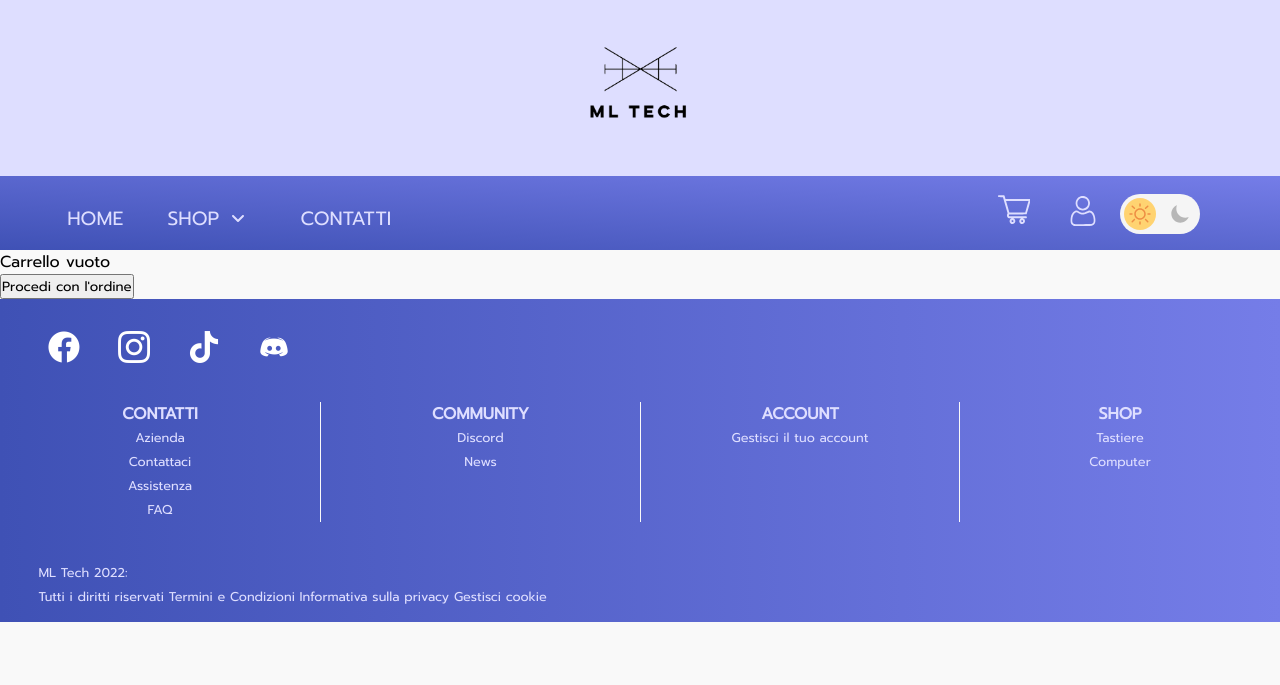
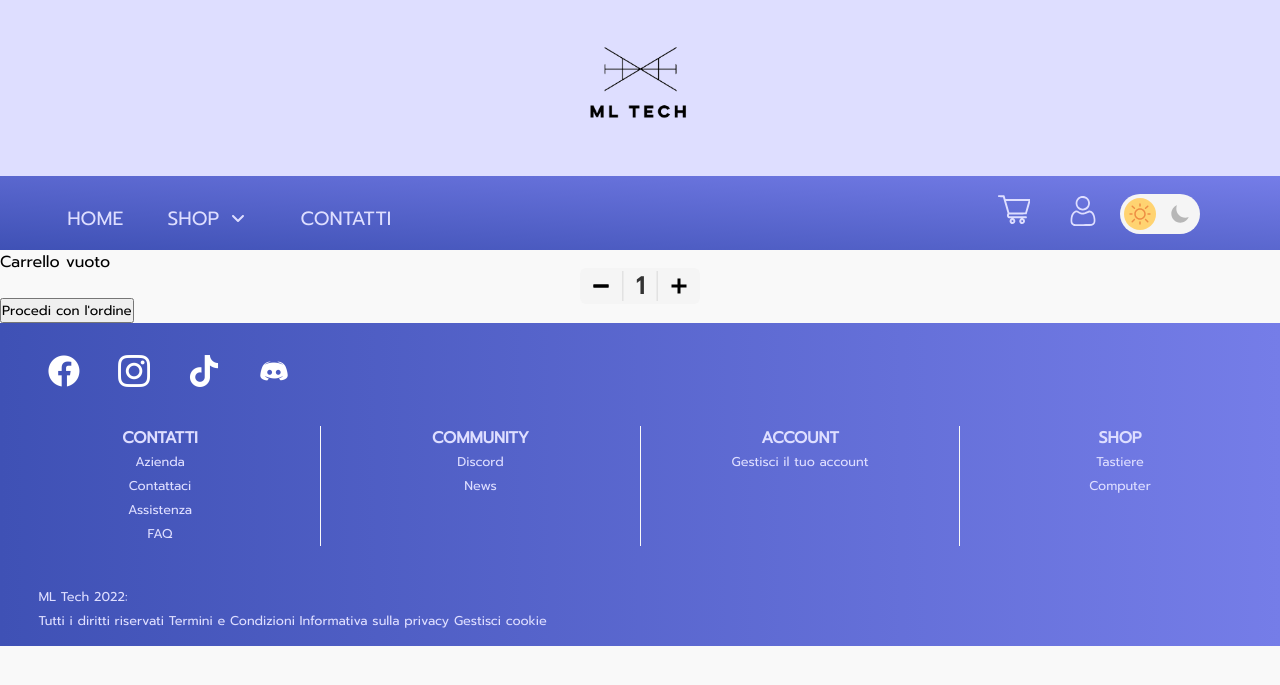
Before and after one commit to orlifera/TecWeb, a PHP site: page /src/php/cart.php in a window 1280 px wide. Shown: the top 685 px of the page. Run offline with PHP 8.4, Linux system fonts and the light colour scheme; data that the repository does not hold is empty.

Commit message:
creato css qty button, manca js

```diff
--- /dev/null
+++ b/src/JS/qtyHandler.js
@@ -0,0 +1 @@
+var qtyInputs = document.getElementsByClassName('qty-input');
--- a/src/css/styles.css
+++ b/src/css/styles.css
@@ -53,6 +53,8 @@
     --switch-pos: .25em;
     --input-bg: #f2f2f8;
     --hover: #dedeff73;
+    --smoke: #e2e2e2;
+    --disabled: #f2f2f2;
 }
 
 /* Palette scura */
@@ -1349,3 +1351,113 @@ input.previous:focus {
     text-decoration: underline;
     font-weight: 500;
 }
+
+/*QTY INPUT*/
+
+.qty-input {
+    width: 5em;
+    display: flex;
+    margin: auto;
+    color: var(--text-100);
+    background-color: var(--bgDiv);
+}
+
+.product-qty,
+.qty-count {
+    background: transparent;
+    color: inherit;
+    font-weight: bold;
+    font-size: inherit;
+    border: none;
+    display: inline-block;
+    min-width: 0;
+    line-height: 1;
+}
+
+.qty-input .product-qty:focus,
+.qty-input .qty-count:focus {
+    outline: none;
+}
+
+.qty-input .product-qty {
+    width: 2em;
+    min-width: 0;
+    display: inline-block;
+    text-align: center;
+    -webkit-appearance: textfield;
+    -moz-appearance: textfield;
+    appearance: textfield;
+}
+
+.qty-input .product-qty::-webkit-outer-spin-button,
+.qty-input .product-qty::-webkit-inner-spin-button {
+    -webkit-appearance: none;
+    margin: 0;
+}
+
+.qty-input .qty-count {
+    padding: 0;
+    cursor: pointer;
+    width: 2.5rem;
+    font-size: 1.25em;
+    text-indent: -100px;
+    overflow: hidden;
+    position: relative;
+}
+
+.qty-input .qty-count:before,
+.qty-input .qty-count:after {
+    content: "";
+    height: 2px;
+    width: 10px;
+    position: absolute;
+    display: block;
+    background: #000;
+    top: 0;
+    bottom: 0;
+    left: 0;
+    right: 0;
+    margin: auto;
+}
+
+.qty-input .qty-count--minus {
+    border-right: 1px solid #e2e2e2;
+    align-items: center;
+    justify-content: center;
+}
+
+.qty-input .qty-count--add {
+    border-left: 1px solid #e2e2e2;
+    align-items: center;
+    justify-content: center;
+}
+
+.qty-input .qty-count--add:after {
+    transform: rotate(90deg);
+}
+
+.qty-input .qty-count:disabled {
+    color: #ccc;
+    background: #f2f2f2;
+    cursor: not-allowed;
+    border-color: transparent;
+}
+
+.qty-input .qty-count:disabled:before,
+.qty-input .qty-count:disabled:after {
+    background: #ccc;
+}
+
+.qty-input {
+    align-items: center;
+    justify-content: center;
+    border-radius: 4px;
+    box-shadow: 0 1em 2em -0.9em rgba(0, 0, 0, 0.7);
+    transform: scale(1.5);
+}
+
+.qty-container {
+    font-size: 1em;
+    width: 10em;
+    margin: auto;
+}
--- a/src/pages/cart.html
+++ b/src/pages/cart.html
@@ -174,6 +174,14 @@
 
         <main>
             {ciao}
+            <div class="qty-container">
+                <div class="qty-input">
+                    <button id="minus" class="qty-count qty-count--minus" data-action="minus" type="button">-</button>
+                    <input id="qty" class="product-qty" type="number" name="product-qty" min="0" max="10" value="1">
+                    <button id="add" class="qty-count qty-count--add" data-action="add" type="button">+</button>
+                </div>
+            </div>
+
             <input type="button" value="Procedi con l'ordine" id="processOrder" name="processOrder"
                 class="processOrder">
         </main>
@@ -230,6 +238,7 @@
         <script src="../js/cart.js"></script>
         <script src="../js/orderHandler.js"></script>
         <script src="../js/removeCart.js"></script>
+        <script src="../js/qtyHandler.js"></script>
 
     </body>
 
```
